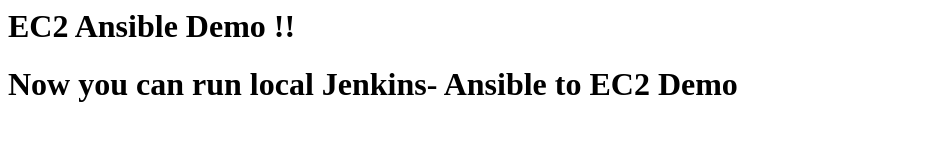
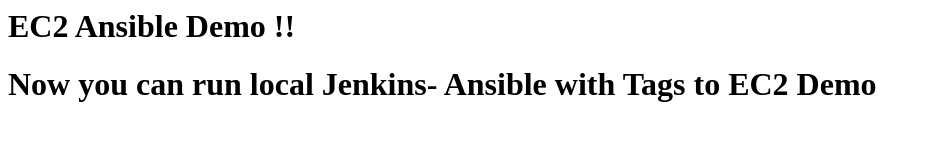
Before and after one commit to akhileshtrivedi/local-Jenkinns-ansible-ec2, a plain HTML site: page index.html in a window 1280 px wide. Shown: the whole page, without its empty margins (0-931 px from the left). Drawn offline with Linux system fonts and the light colour scheme.

Commit message:
Update index.html

```diff
--- a/index.html
+++ b/index.html
@@ -1,2 +1,2 @@
 <h1> EC2 Ansible Demo !!</h1>
-<h1> Now you can run local Jenkins- Ansible to EC2 Demo</h1>
+<h1> Now you can run local Jenkins- Ansible with Tags to EC2 Demo</h1>
```
